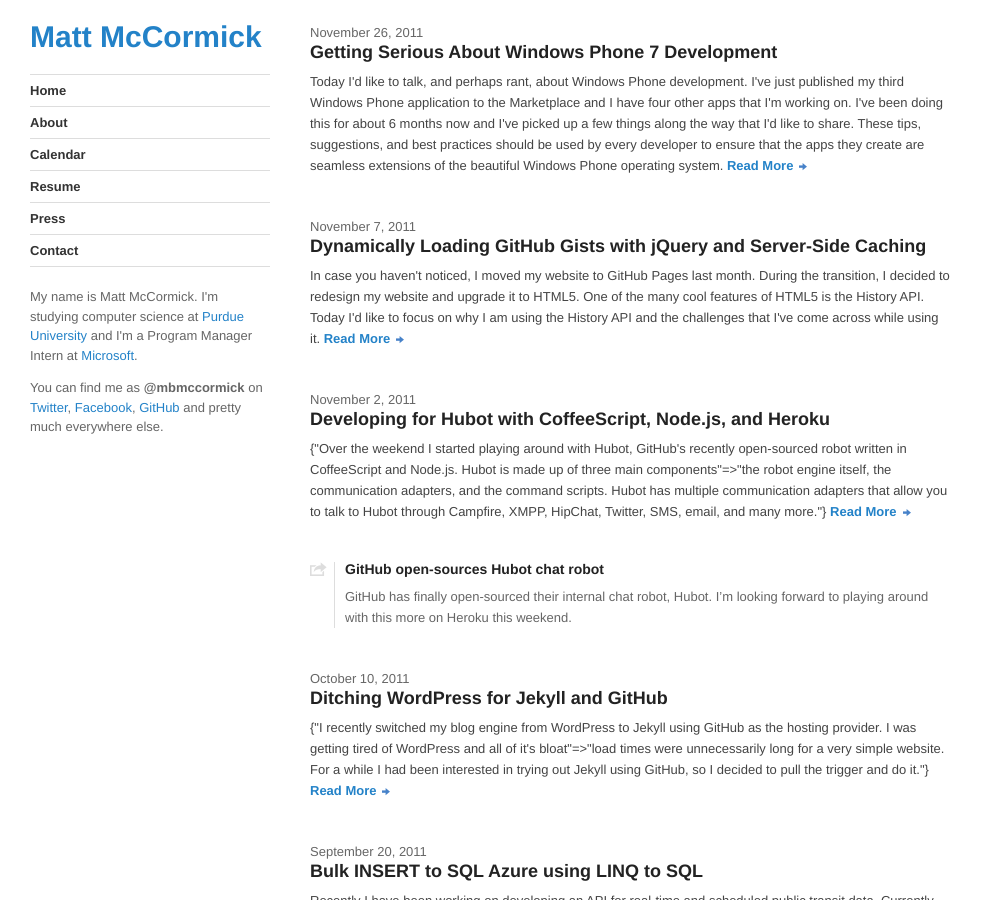
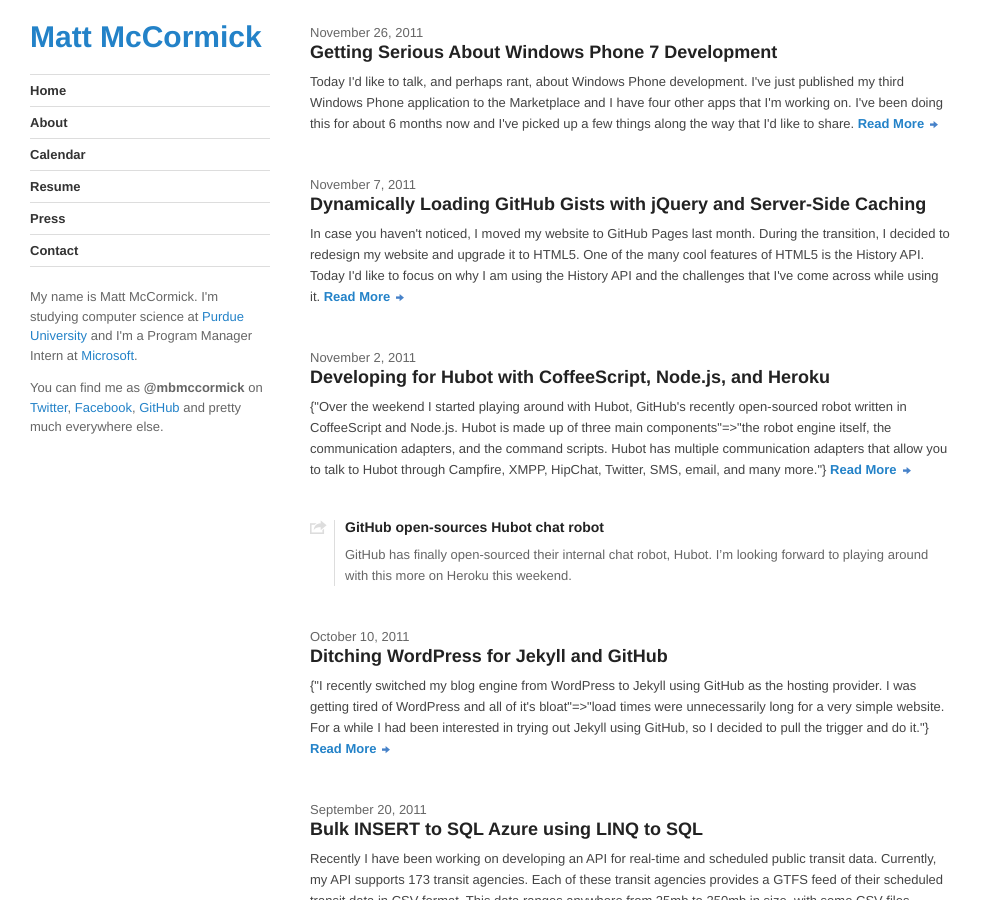
Before and after one commit to mbmccormick/mbmccormick.github.io, a Jekyll site: the page built from index.html, in a window 1280 px wide and 900 px high. Shown: the whole window, without its empty margins (0-983 px from the left). Built offline with Jekyll 4.4.1, drawn with Linux system fonts in a browser that asks for light colours; Markdown is read by kramdown in place of the engine named in the settings; the list of posts is cut into pages by our own code.

Commit message:
Getting Serious About Windows Phone 7 Development

```diff
--- a/_posts/2011-11-26-getting-serious-about-windows-phone-7-development.md
+++ b/_posts/2011-11-26-getting-serious-about-windows-phone-7-development.md
@@ -2,7 +2,7 @@
 layout: post
 title: Getting Serious About Windows Phone 7 Development
 excerpt:
-  Today I'd like to talk, and perhaps rant, about Windows Phone development. I've just published my third Windows Phone application to the Marketplace and I have four other apps that I'm working on. I've been doing this for about 6 months now and I've picked up a few things along the way that I'd like to share. These tips, suggestions, and best practices should be used by every developer to ensure that the apps they create are seamless extensions of the beautiful Windows Phone operating system.
+  Today I'd like to talk, and perhaps rant, about Windows Phone development. I've just published my third Windows Phone application to the Marketplace and I have four other apps that I'm working on. I've been doing this for about 6 months now and I've picked up a few things along the way that I'd like to share.
 ---
 Today I'd like to talk, and perhaps rant, about Windows Phone development. I've just published my third Windows Phone application to the Marketplace and I have four other apps that I'm working on. I've been doing this for about 6 months now and I've picked up a few things along the way that I'd like to share. These tips, suggestions, and best practices should be used by every developer to ensure that the apps they create are seamless extensions of the beautiful Windows Phone operating system.
 
```
